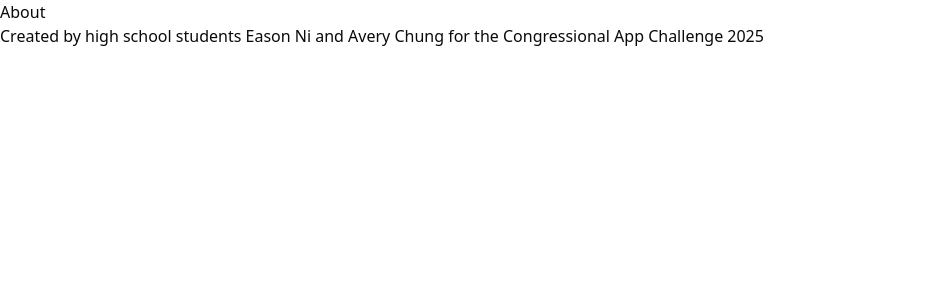
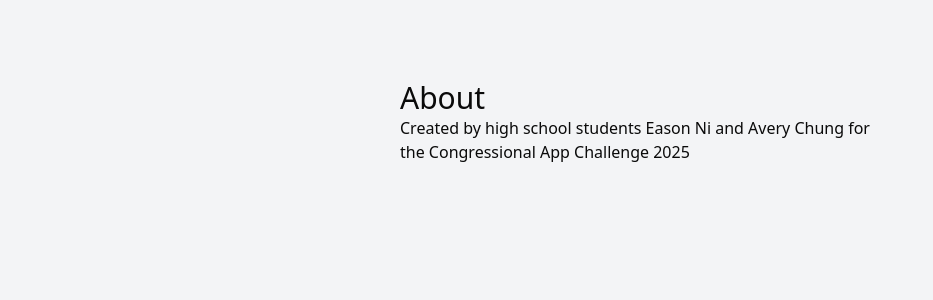
Before and after one commit to mea432/congressional-app-challenge-25, a Next.js app: page /about in a window 1280 px wide. Shown: the top 300 px of the page, without its empty margins (0-933 px from the left). Built offline with nearby package versions, Linux system fonts and the light colour scheme.

Commit message:
test commit

```diff
--- a/src/app/about/page.tsx
+++ b/src/app/about/page.tsx
@@ -1,8 +1,10 @@
+import MainContent from "@/components/main-content"
+
 export default function about() {
   return (
-    <div>
-      <h1>About</h1>
+    <MainContent>
+      <h1 className="text-3xl">About</h1>
       <p>Created by high school students Eason Ni and Avery Chung for the Congressional App Challenge 2025</p>
-    </div>
+    </MainContent>
   )
 }
```
